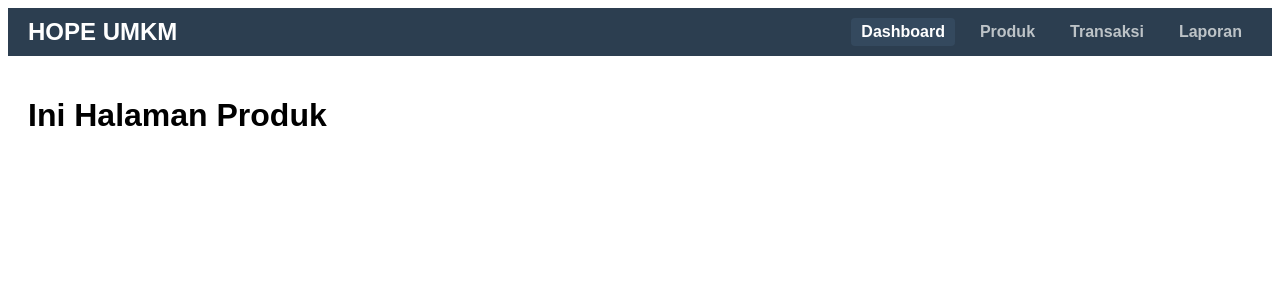
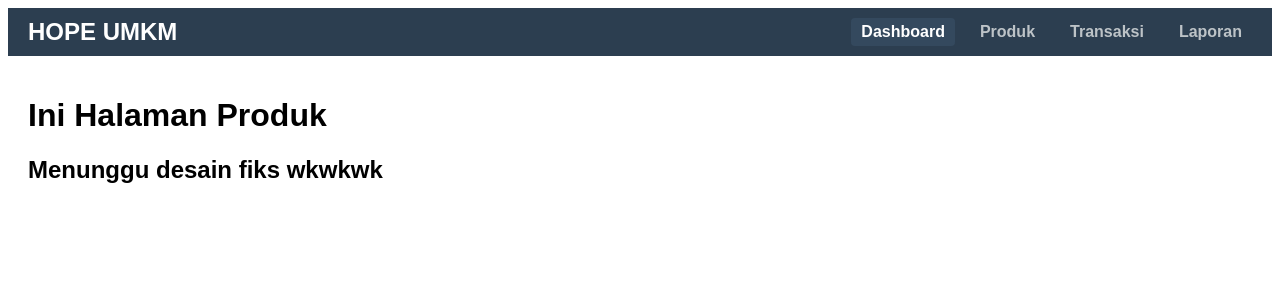
Before and after one commit to deasywal/hope-pwa, a Vue app in the folder hope-pwa/: page / in a window 1280 px wide. Shown: the top 300 px of the page. Built offline with nearby package versions, Linux system fonts and the light colour scheme.

Commit message:
update kodingan menu login dan register

```diff
--- a/hope-pwa/src/views/DashboardView.vue
+++ b/hope-pwa/src/views/DashboardView.vue
@@ -1,5 +1,6 @@
 <template>
   <main>
-    <h1>Ini Halaman Produk</h1>
+    <h1>Ini Halaman Produk </h1>
+    <h2>Menunggu desain fiks wkwkwk </h2>
   </main>
 </template>
```
